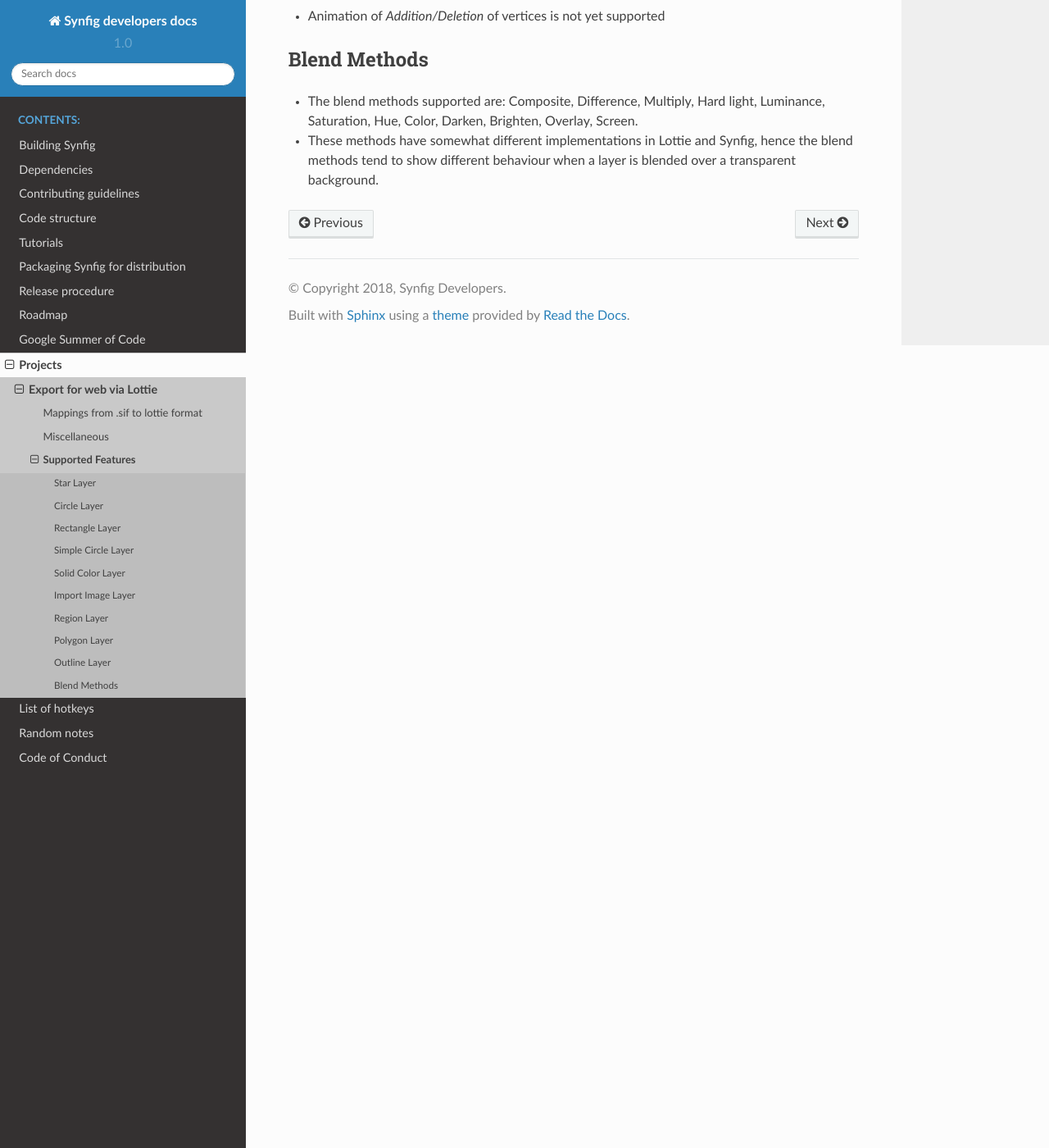
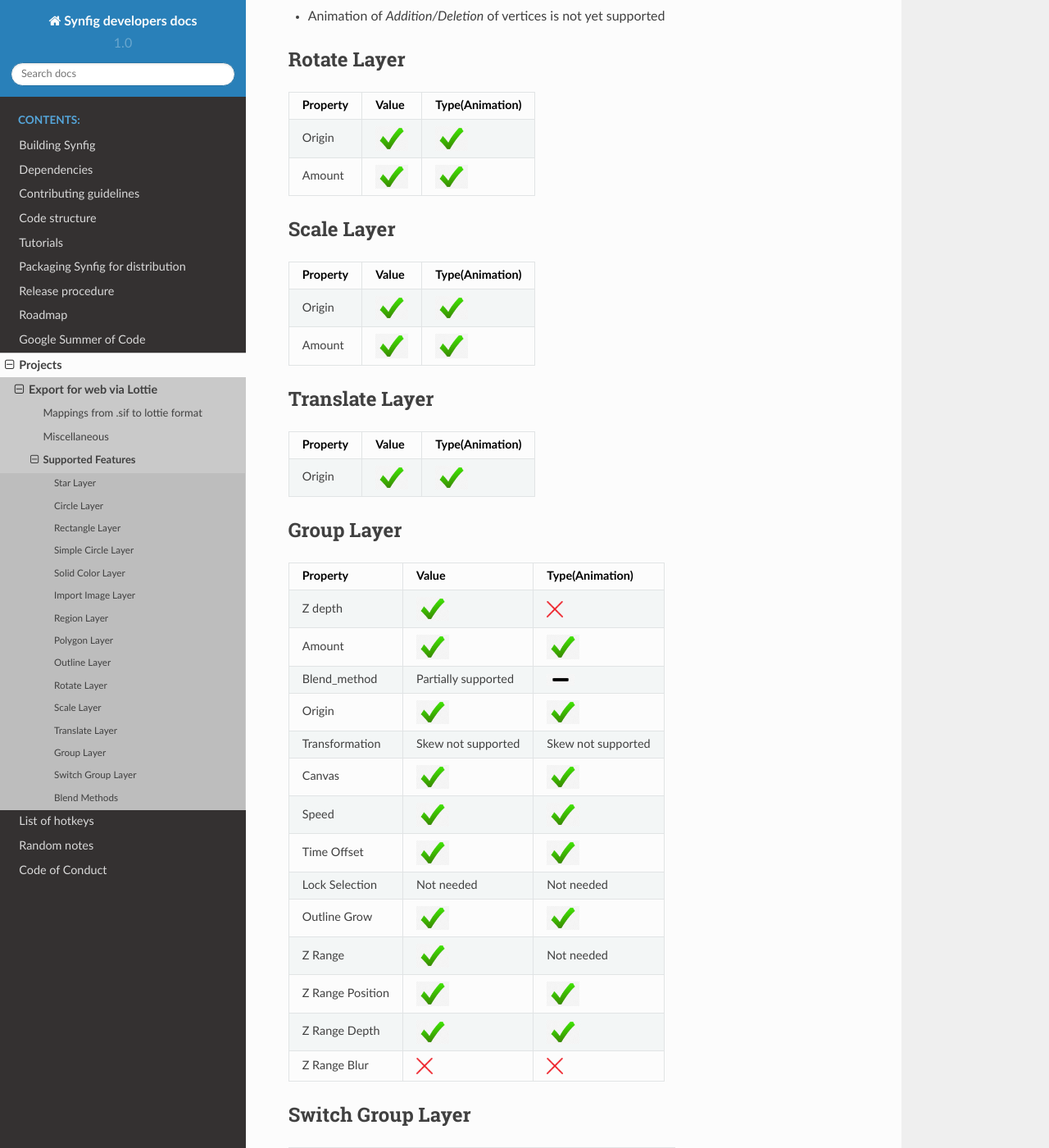
Before and after one commit to synfig/synfig-docs-dev, a Sphinx documentation site: the page built from docs/projects/lottie/supported.rst, in a window 1280 px wide and 1400 px high, scrolled down 5314 px. Shown: the whole window at 82% size. Built offline with Sphinx 7.4.7 and the Read the Docs theme 2.0.0, drawn with Linux system fonts in a browser that asks for light colours; some of the changed text lies outside the part shown.

Commit message:
Update supported features; Update path to layer parameters in Lottie

```diff
--- a/docs/projects/lottie/supported.rst
+++ b/docs/projects/lottie/supported.rst
@@ -267,6 +267,101 @@ Outline Layer
 
 - Animation of `Addition/Deletion` of vertices is not yet supported
 
+Rotate Layer
+------------
+
++-----------------+---------------------+---------------------------------------------+
+| Property        |  Value              | Type(Animation)                             |
++=================+=====================+=============================================+
+|  Origin         | |tick|              |      |tick|                                 |
++-----------------+---------------------+---------------------------------------------+
+|  Amount         | |tick|              |      |tick|                                 |
++-----------------+---------------------+---------------------------------------------+
+
+Scale Layer
+-----------
+
++-----------------+---------------------+---------------------------------------------+
+| Property        |  Value              | Type(Animation)                             |
++=================+=====================+=============================================+
+|  Origin         | |tick|              |      |tick|                                 |
++-----------------+---------------------+---------------------------------------------+
+|  Amount         | |tick|              |      |tick|                                 |
++-----------------+---------------------+---------------------------------------------+
+
+Translate Layer
+---------------
+
++-----------------+---------------------+---------------------------------------------+
+| Property        |  Value              | Type(Animation)                             |
++=================+=====================+=============================================+
+|  Origin         | |tick|              |      |tick|                                 |
++-----------------+---------------------+---------------------------------------------+
+
+Group Layer
+-----------
+
++------------------+---------------------+--------------------+
+|     Property     |        Value        |   Type(Animation)  |
++==================+=====================+====================+
+|      Z depth     |        |tick|       |       |cross|      |
++------------------+---------------------+--------------------+
+|      Amount      |        |tick|       |       |tick|       |
++------------------+---------------------+--------------------+
+|   Blend_method   | Partially supported |       |minus|      |
++------------------+---------------------+--------------------+
+|      Origin      |        |tick|       |        |tick|      |
++------------------+---------------------+--------------------+
+|  Transformation  |  Skew not supported | Skew not supported |
++------------------+---------------------+--------------------+
+|      Canvas      |        |tick|       |       |tick|       |
++------------------+---------------------+--------------------+
+|       Speed      |        |tick|       |       |tick|       |
++------------------+---------------------+--------------------+
+|    Time Offset   |        |tick|       |       |tick|       |
++------------------+---------------------+--------------------+
+|  Lock Selection  |      Not needed     |     Not needed     |
++------------------+---------------------+--------------------+
+|   Outline Grow   |        |tick|       |       |tick|       |
++------------------+---------------------+--------------------+
+|      Z Range     |        |tick|       |     Not needed     |
++------------------+---------------------+--------------------+
+| Z Range Position |        |tick|       |       |tick|       |
++------------------+---------------------+--------------------+
+|   Z Range Depth  |        |tick|       |       |tick|       |
++------------------+---------------------+--------------------+
+|   Z Range Blur   |       |cross|       |       |cross|      |
++------------------+---------------------+--------------------+
+
+Switch Group Layer
+------------------
+
++-------------------+---------------------+--------------------+
+|      Property     |        Value        |   Type(Animation)  |
++===================+=====================+====================+
+|      Z depth      |        |tick|       |       |cross|      |
++-------------------+---------------------+--------------------+
+|       Amount      |        |tick|       |       |tick|       |
++-------------------+---------------------+--------------------+
+|    Blend_method   | Partially supported |       |minus|      |
++-------------------+---------------------+--------------------+
+|       Origin      |        |tick|       |       |tick|       |
++-------------------+---------------------+--------------------+
+|   Transformation  |  Skew not supported | Skew not supported |
++-------------------+---------------------+--------------------+
+|       Canvas      |        |tick|       |       |tick|       |
++-------------------+---------------------+--------------------+
+|       Speed       |        |tick|       |       |tick|       |
++-------------------+---------------------+--------------------+
+|    Time Offset    |        |tick|       |       |tick|       |
++-------------------+---------------------+--------------------+
+|   Lock Selection  |      Not needed     |     Not needed     |
++-------------------+---------------------+--------------------+
+|    Outline Grow   |        |tick|       |       |tick|       |
++-------------------+---------------------+--------------------+
+| Active Layer Name |        |tick|       |       |tick|       |
++-------------------+---------------------+--------------------+
+
 Blend Methods
 -------------
 - The blend methods supported are: Composite, Difference, Multiply, Hard light, Luminance, Saturation, Hue, Color, Darken, Brighten, Overlay, Screen.
```
Also changed, not shown: docs/projects/lottie/layers/group.rst (added, +40 -0 lines), docs/projects/lottie/layers/rotate.rst (added, +17 -0 lines), docs/projects/lottie/layers/scale.rst (added, +17 -0 lines), docs/projects/lottie/layers/switch.rst (added, +34 -0 lines), docs/projects/lottie/layers/transform.rst (added, +17 -0 lines).
